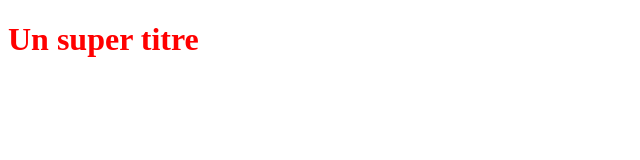
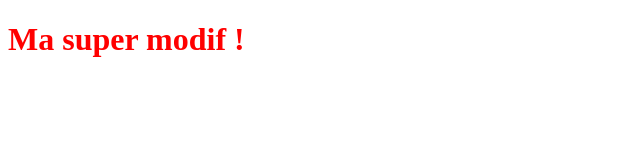
Before and after one commit to Edauphin314/OCproject, a plain HTML site: page index.html in a window 1280 px wide. Shown: the whole page, without its empty margins (0-640 px from the left). Drawn offline with Linux system fonts and the light colour scheme.

Commit message:
Mofif de la modif

```diff
--- a/index.html
+++ b/index.html
@@ -5,6 +5,6 @@
     <link rel="stylesheet" type="text/css" href="styles.css">
 </head>
 <body>
-    <h1>Un super titre</h1>
+    <h1>Ma super modif !</h1>
 </body>
 </html>
```
